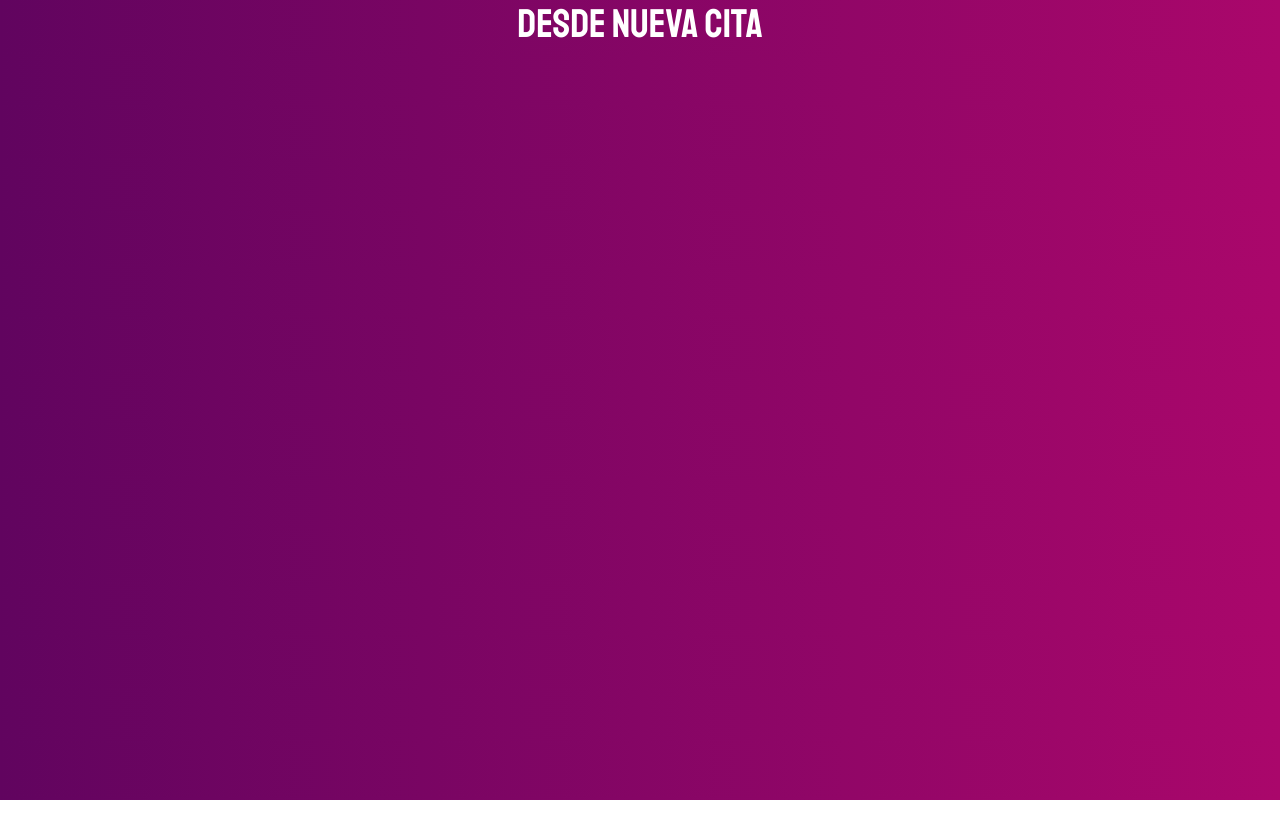
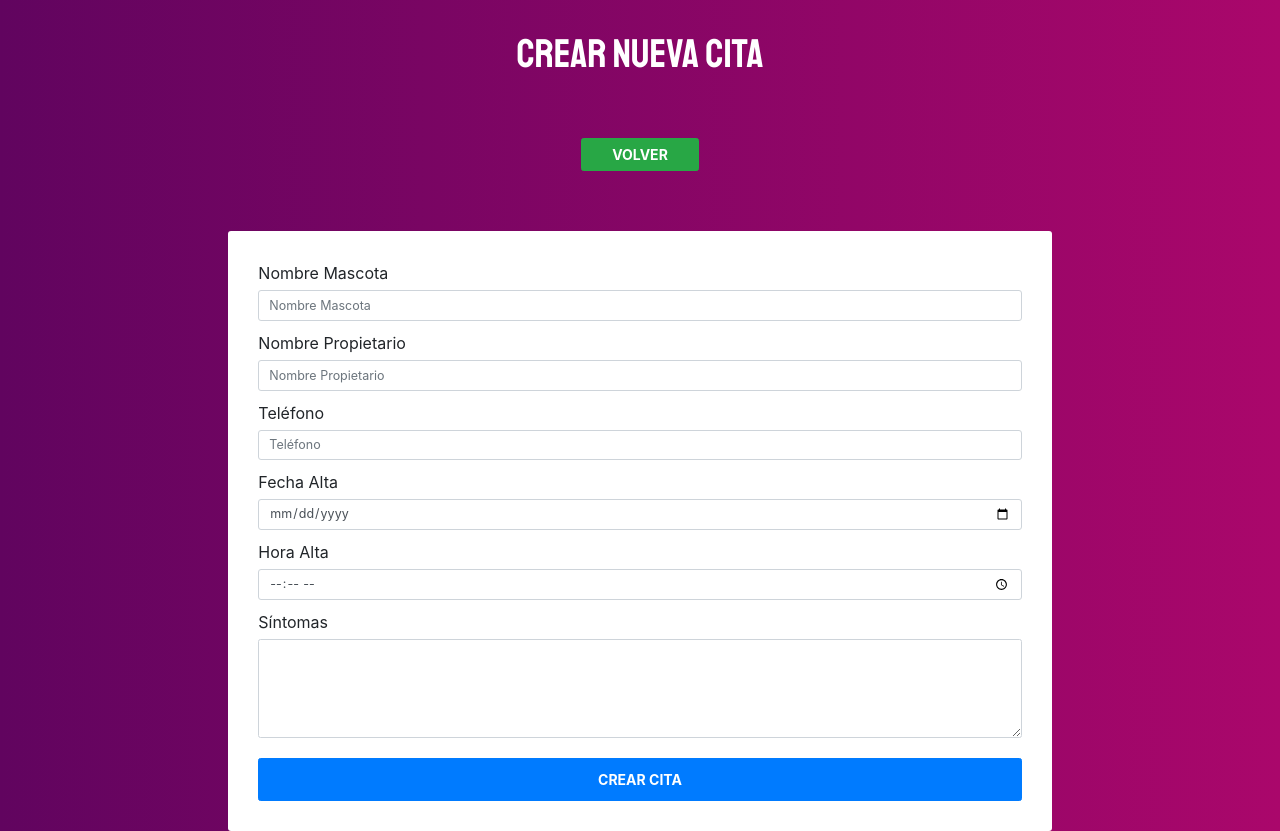
Before and after one commit to camiaguado/veterinary-administrator, a React (Create React App) app in the folder frontend/: page /nueva in a window 1280 px wide. Before the commit the page ends 800 px from the top, so only its background shows below. Built offline with nearby package versions, Linux system fonts and the light colour scheme; no server answers.

Commit message:
Create form for new appointments

```diff
--- a/frontend/src/components/NuevaCita.js
+++ b/frontend/src/components/NuevaCita.js
@@ -1,7 +1,91 @@
-import React from 'react';
+import React, { Fragment } from 'react';
+import { Link } from 'react-router-dom';
 
 const NuevaCita = () => {
-    return ( <h1>Desde nueva cita</h1> );
+    return (
+
+        <Fragment>
+            <h1 className="my-5">Crear nueva cita</h1>
+
+            <div className="container mt-5 py-5">
+                <div className="row">
+                    <div className="col-12 mb-5 d-flex justify-content-center">
+                        <Link to={'/'} className="btn btn-success text-uppercase py-2 px-5 font-weight-bold">Volver</Link>
+                    </div>
+                </div>
+            </div>
+
+            <div className="col-md-8 mx-auto">
+                <form className="bg-white p-5 bordered">
+                    <div className="form-group">
+                        <label htmlFor="nombre">Nombre Mascota</label>
+                        <input
+                            type="text"
+                            className="form-control form-control-lg"
+                            id="nombre"
+                            name="nombre"
+                            placeholder="Nombre Mascota"
+                        />
+                    </div>
+
+                    <div className="form-group">
+                        <label htmlFor="propietario">Nombre Propietario</label>
+                        <input
+                            type="text"
+                            className="form-control form-control-lg"
+                            id="propietario"
+                            name="propietario"
+                            placeholder="Nombre Propietario"
+                        />
+                    </div>
+
+                    <div className="form-group">
+                        <label htmlFor="telefono">Teléfono</label>
+                        <input
+                            type="tel"
+                            className="form-control form-control-lg"
+                            id="telefono"
+                            name="telefono"
+                            placeholder="Teléfono"
+                        />
+                    </div>
+
+                    <div className="form-group">
+                        <label htmlFor="fecha">Fecha Alta</label>
+                        <input
+                            type="date"
+                            className="form-control form-control-lg"
+                            id="fecha"
+                            name="fecha"
+                        />
+                    </div>
+
+                    <div className="form-group">
+                        <label htmlFor="hora">Hora Alta</label>
+                        <input
+                            type="time"
+                            className="form-control form-control-lg"
+                            id="hora"
+                            name="hora"
+                        />
+                    </div>
+
+                    <div className="form-group">
+                        <label htmlFor="sintomas">Síntomas</label>
+                        <textarea
+                            className="form-control"
+                            name="sintomas"
+                            rows="6"
+                        ></textarea>
+                    </div>
+
+
+                    <input type="submit" className="btn btn-primary mt-3 w-100 p-3 text-uppercase font-weight-bold" value="Crear Cita"  />
+                </form>
+            </div>
+        </Fragment>
+
+        );
 }
 
 export default NuevaCita;
--- a/frontend/src/components/Pacientes.js
+++ b/frontend/src/components/Pacientes.js
@@ -1,4 +1,5 @@
 import React, {Fragment} from 'react';
+import { Link } from 'react-router-dom';
 
 const Pacientes = (props) => {
 
@@ -11,13 +12,13 @@
             <div className="container mt-5 py-5">
                 <div className="row">
                     <div className="col-12 mb-5 d-flex justify-content-center">
-                        <a href="#" className="btn btn-success text-uppercase py-2 px-5 font-weight-bold">Crear Cita</a>
+                        <Link to={'/nueva'} className="btn btn-success text-uppercase py-2 px-5 font-weight-bold">Crear Cita</Link>
                     </div>
 
                     <div className="col-md-8 mx-auto">
                         <div className="list-group">
                             {props.citas.map((cita) => (
-                                <a key={cita._id} className="p-5 list-group-item list-group-item-action flex-column align-items-start">
+                                <Link to={''} key={cita._id} className="p-5 list-group-item list-group-item-action flex-column align-items-start">
                                     <div className="d-flex w-100 justify-content-between mb-4">
                                          <h3 className="mb-3">{cita.nombre}</h3>
                                          <small className="fecha-alta">
@@ -32,7 +33,7 @@
                                         <p>Dueño: {cita.propietario}</p>
                                         <p>Telefono: {cita.telefono}</p>
                                     </div>
-                                </a>
+                                </Link>
                             ))}
                         </div>
                     </div>
```
